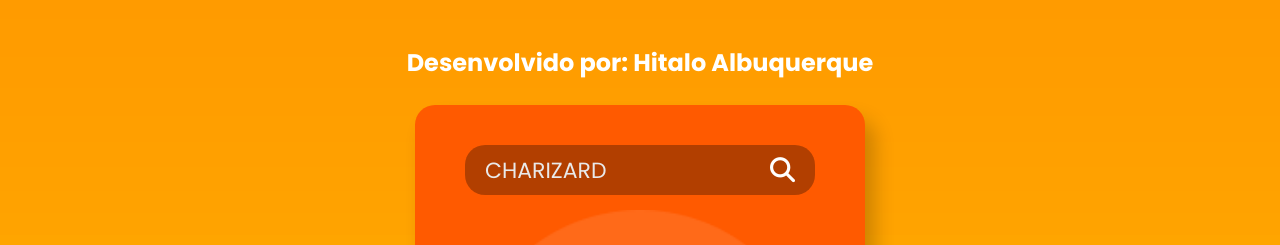
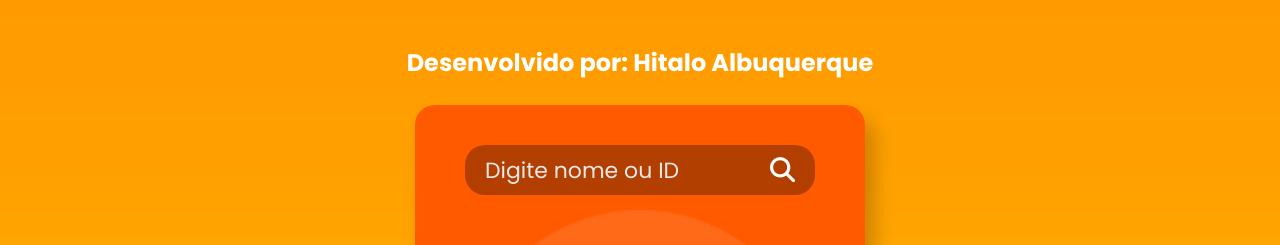
Before and after one commit to HitaloDev/card-pokedex, a plain HTML site: page index.html in a window 1280 px wide. Shown: the top 245 px of the page. Drawn offline with Linux system fonts and the light colour scheme.

Commit message:
Alterações input

```diff
--- a/index.html
+++ b/index.html
@@ -17,7 +17,7 @@
         <main>
             <div class="card" id="cor-card">
                 <div class="input">
-                    <input type="text" placeholder="CHARIZARD" id="input">
+                    <input type="text" placeholder="Digite nome ou ID" id="input">
                 <i class="fa-solid fa-magnifying-glass" onclick="pesquisarPokemon()"></i>
                 </div>
 
```
